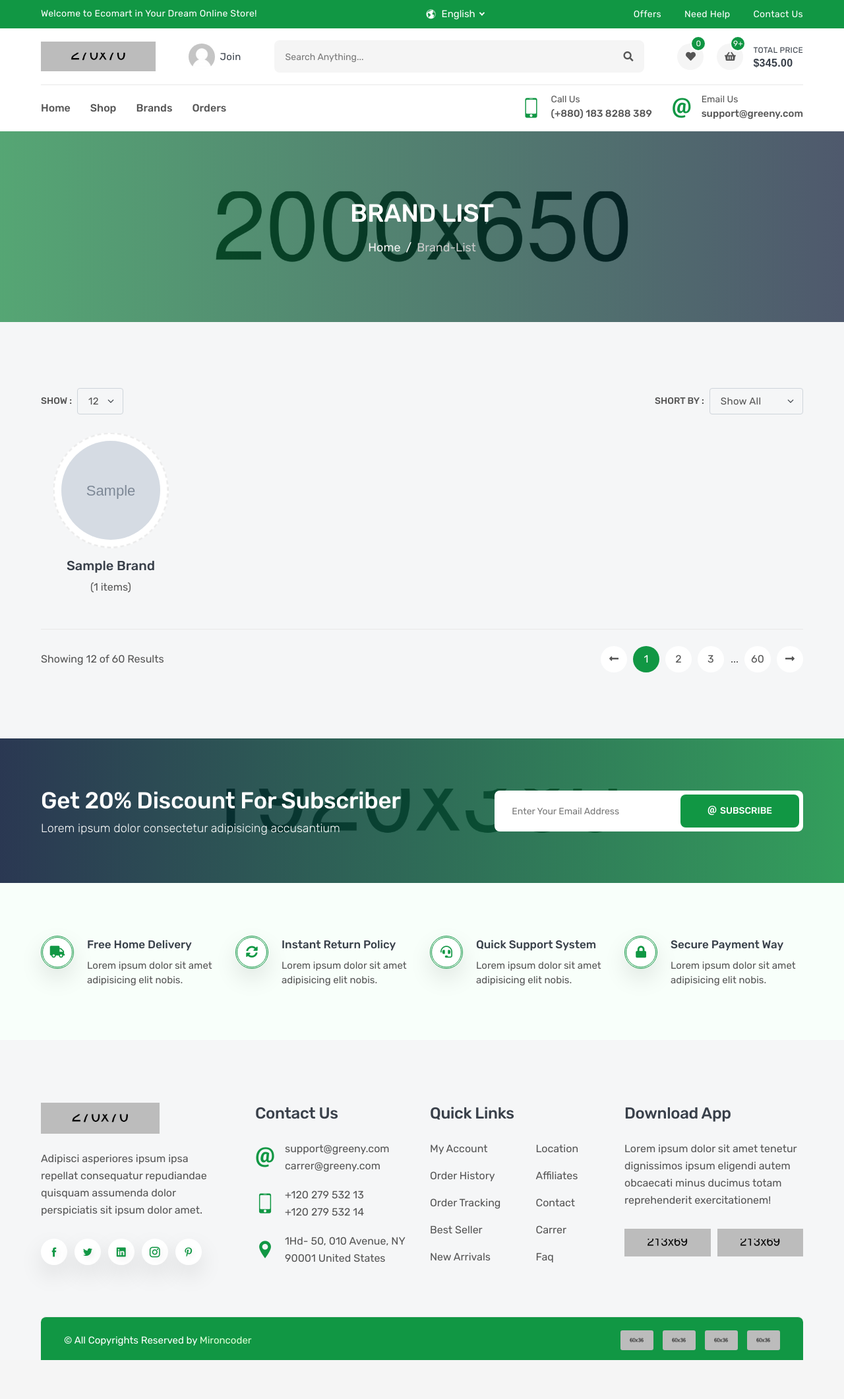
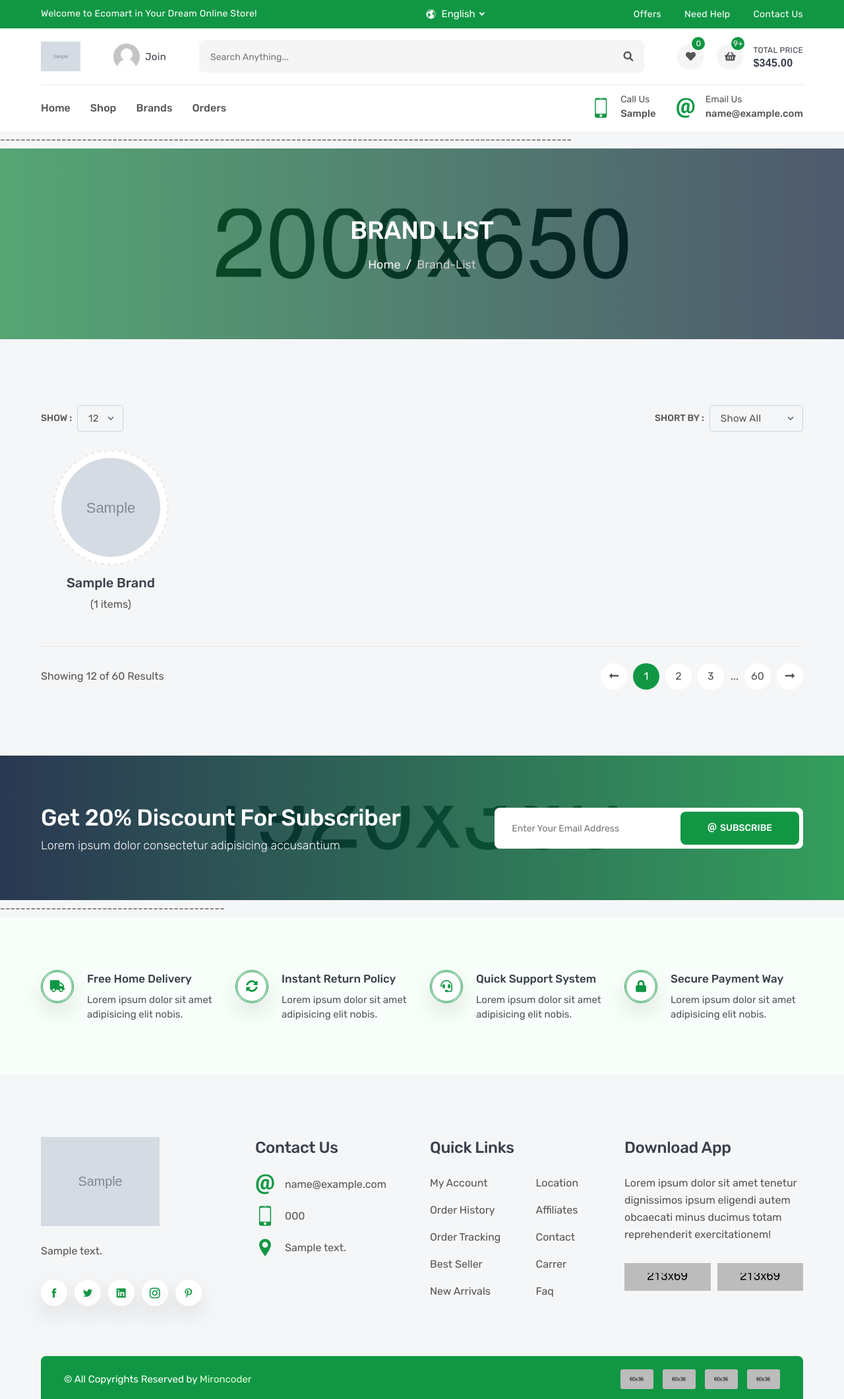
Before and after one commit to MohamedRizk11/New-Amzone-Clone1, a Django app: page /products/brands/ in a window 1280 px wide. Shown: the whole page at 66% size. Before the commit the page ends 2061 px from the top, so only its background shows below. Run offline with Django 4.2, Linux system fonts and the light colour scheme; tables that the repository leaves empty hold one stand-in row (values such as "Sample post"); grey boxes marked "Sample" are stand-in pictures; some libraries are stand-ins or nearby versions.

Commit message:
add company data context processor

```diff
--- a/project/settings.py
+++ b/project/settings.py
@@ -71,6 +71,7 @@ TEMPLATES = [
                 'django.template.context_processors.request',
                 'django.contrib.auth.context_processors.auth',
                 'django.contrib.messages.context_processors.messages',
+                'setting.company_context_prosssor.company_context_processor',
             ],
         },
     },
--- a/templates/base.html
+++ b/templates/base.html
@@ -1,6 +1,5 @@
+<!DOCTYPE html>
 {% load static %}
-
-<!DOCTYPE html>
 <html lang="en">
     <head>
         <!--=====================================
@@ -30,7 +29,7 @@
                     CSS LINK PART START
         =======================================-->
         <!-- FAVICON -->
-        <link rel="icon" href="images/favicon.png">
+        <link rel="icon" href="{% static 'en/images/favicon.png' %}">
 
         <!-- FONTS -->
         <link rel="stylesheet" href="{% static 'en/fonts/flaticon/flaticon.css' %}">
@@ -106,16 +106,16 @@
             <div class="container">
                 <div class="header-content">
                     <div class="header-media-group">
-                        <button class="header-user"><img src="images/user.png" alt="user"></button>
-                        <a href="index.html"><img src="images/logo.png" alt="logo"></a>
+                        <button class="header-user"><img src="{% static 'en/images/user.png' %}" alt="user"></button>
+                        <a href="index.html"><img src="{% static 'en/images/logo.png' %}" alt="logo"></a>
                         <button class="header-src"><i class="fas fa-search"></i></button>
                     </div>
 
-                    <a href="index.html" class="header-logo">
-                        <img src="images/logo.png" alt="logo">
+                    <a href="/" class="header-logo">
+                        <img src="{{company_data.logo.url}}" alt="logo">
                     </a>
                     <a href="login.html" class="header-widget" title="My Account">
-                        <img src="images/user.png" alt="user">
+                        <img src="{% static 'en/images/user.png' %}" alt="user">
                         <span>join</span>
                     </a>
 
@@ -172,14 +174,14 @@
                                     <i class="icofont-ui-touch-phone"></i>
                                     <p>
                                         <small>call us</small>
-                                        <span>(+880) 183 8288 389</span>
+                                        <span>{{company_data.call_us}}</span>
                                     </p>
                                 </div>
                                 <div class="navbar-info">
                                     <i class="icofont-ui-email"></i>
                                     <p>
                                         <small>email us</small>
-                                        <span>support@greeny.com</span>
+                                        <span>{{company_data.email_us}}</span>
                                     </p>
                                 </div>
                             </div>
@@ -483,7 +485,7 @@
         =======================================-->
         <aside class="nav-sidebar">
             <div class="nav-header">
-                <a href="#"><img src="images/logo.png" alt="logo"></a>
+                <a href="#"><img src="{% static 'en/images/logo.png' %}" alt="logo"></a>
                 <button class="nav-close"><i class="icofont-close"></i></button>
             </div>
             <div class="nav-content">
@@ -823,15 +826,15 @@
                     <div class="col-sm-6 col-xl-3">
                         <div class="footer-widget">
                             <a class="footer-logo" href="#">
-                                <img src="images/logo.png" alt="logo">
+                                <img src="{{company_data.logo.url}}" alt="logo">
                             </a>
-                            <p class="footer-desc">Adipisci asperiores ipsum ipsa repellat consequatur repudiandae quisquam assumenda dolor perspiciatis sit ipsum dolor amet.</p>
+                            <p class="footer-desc">{{company_data.description}}</p>
                             <ul class="footer-social">
-                                <li><a class="icofont-facebook" href="#"></a></li>
-                                <li><a class="icofont-twitter" href="#"></a></li>
-                                <li><a class="icofont-linkedin" href="#"></a></li>
-                                <li><a class="icofont-instagram" href="#"></a></li>
-                                <li><a class="icofont-pinterest" href="#"></a></li>
+                                <li><a class="icofont-facebook" href="{{company_data.facebook_link}}"></a></li>
+                                <li><a class="icofont-twitter" href="{{company_data.twitter_link}}"></a></li>
+                                <li><a class="icofont-linkedin" href="{{company_data.linkedin_link}}"></a></li>
+                                <li><a class="icofont-instagram" href="{{company_data.instagram_link}}"></a></li>
+                                <li><a class="icofont-pinterest" href="{{company_data.threds_link}}"></a></li>
                             </ul>
                         </div>
                     </div>
@@ -842,20 +845,20 @@
                                 <li>
                                     <i class="icofont-ui-email"></i>
                                     <p>
-                                        <span>support@greeny.com</span>
-                                        <span>carrer@greeny.com</span>
+                                        <span>{{company_data.email_us}}</span>
+
                                     </p>
                                 </li>
                                 <li>
                                     <i class="icofont-ui-touch-phone"></i>
                                     <p>
-                                        <span>+120 279 532 13</span>
-                                        <span>+120 279 532 14</span>
+                                        <span>{{company_data.phone}}</span>
+
                                     </p>
                                 </li>
                                 <li>
                                     <i class="icofont-location-pin"></i>
-                                    <p>1Hd- 50, 010 Avenue, NY 90001 United States</p>
+                                    <p>{{company_data.address}}</p>
                                 </li>
                             </ul>
                         </div>
```
Also changed, not shown: other parts of templates/base.html (+36 -32 lines), setting/company_context_prosssor.py (added, +7 -0 lines).
